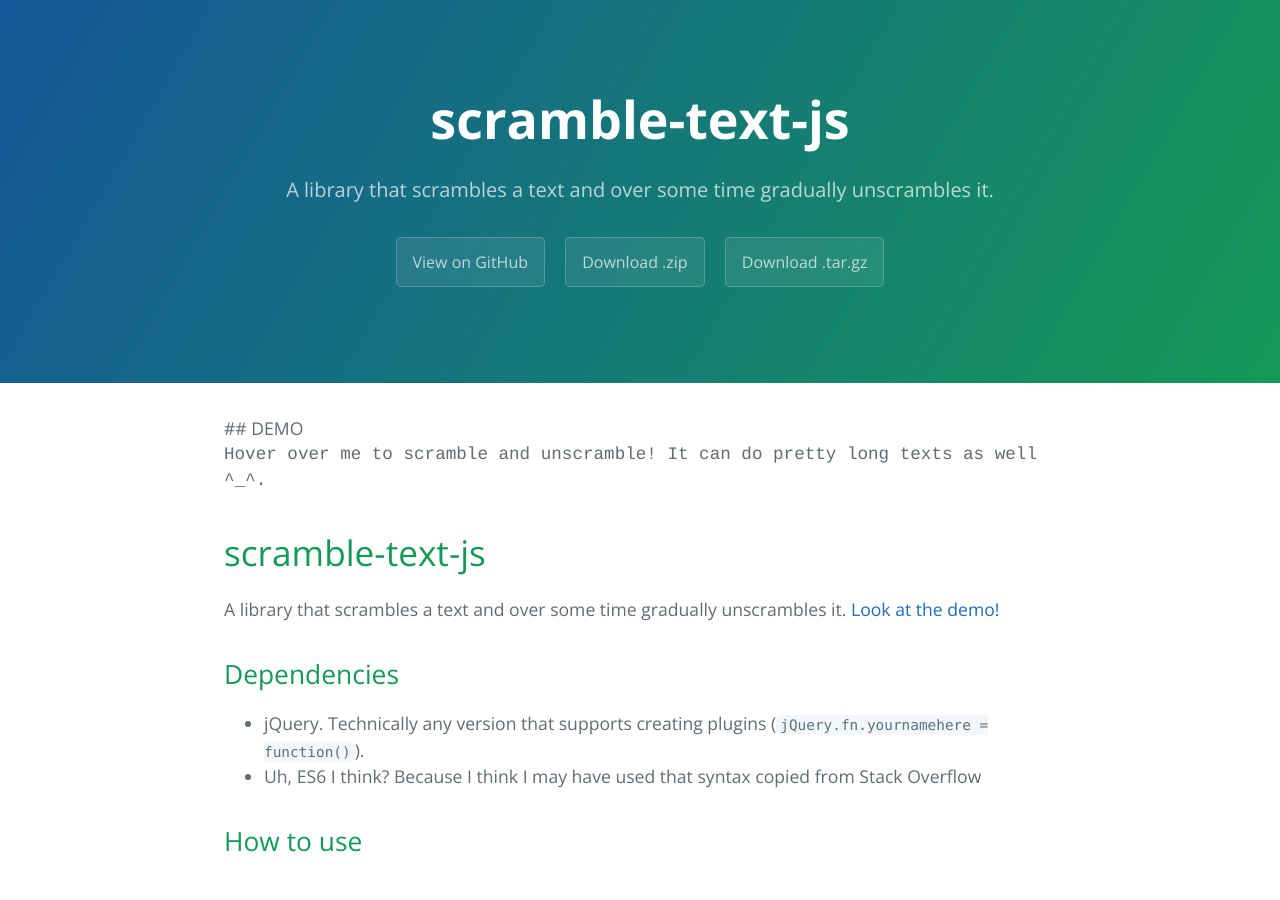
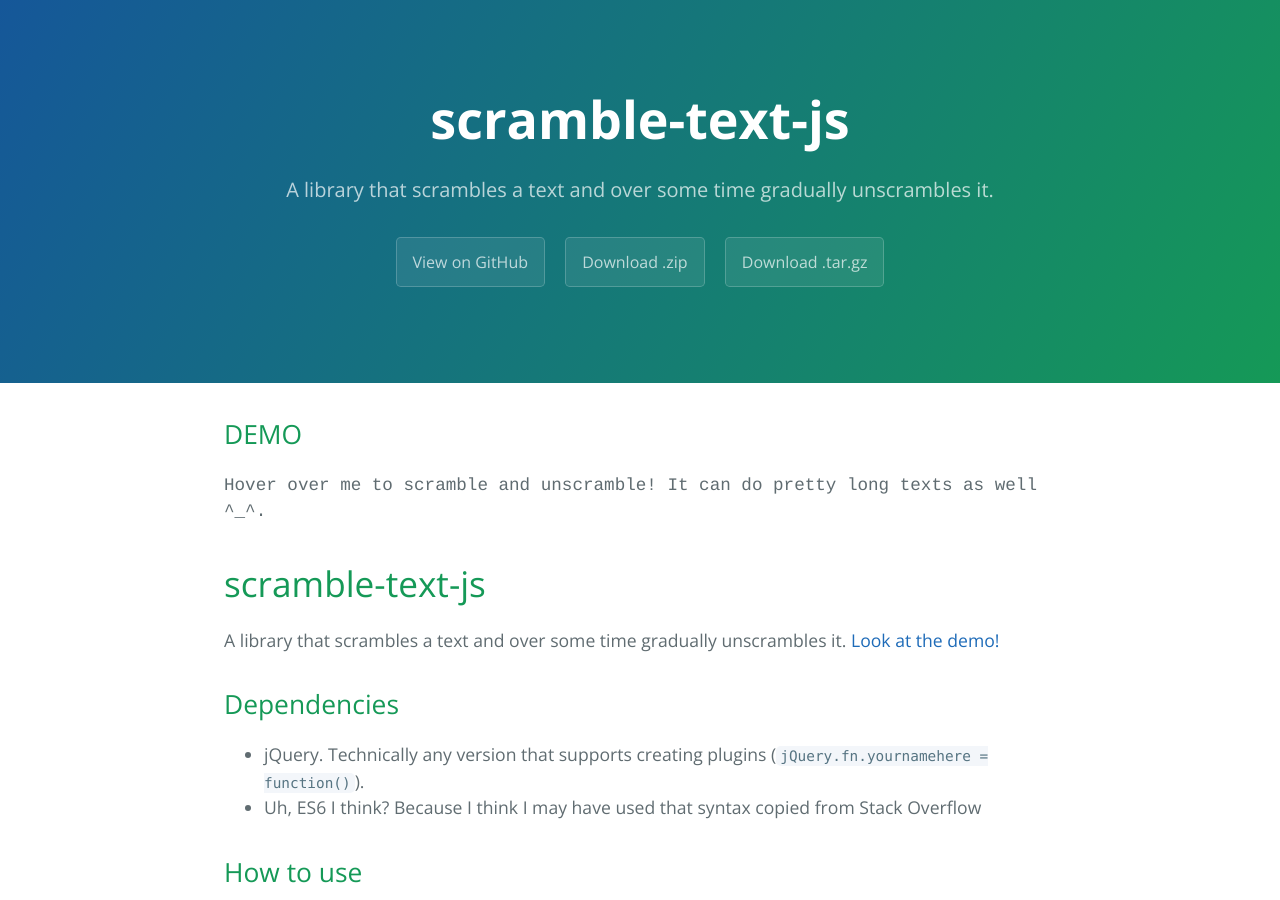
Before and after one commit to javorszky/scramble-text-js, a Jekyll site: the page built from index.html, in a window 1280 px wide and 900 px high. Built offline with Jekyll 4.4.1, drawn with Linux system fonts in a browser that asks for light colours; nearby versions of some CDN libraries; the list of posts is cut into pages by our own code; some of the changed text lies outside the part shown.

```diff
--- a/_layouts/page.html
+++ b/_layouts/page.html
@@ -2,12 +2,12 @@
 layout: default
 ---
 
-## DEMO
+<h2>DEMO</h2>
 
 <p class="scramble" style="font-family: Courier;">Hover over me to scramble and unscramble! It can do pretty long texts as well ^_^.</p>
 
 {{ content }}
 
-## DEMO AGAIN!
+<h2>DEMO AGAIN!</h2>
 
 <p class="scramble" style="font-family: Courier;">Hover over me to scramble and unscramble!</p>
```
